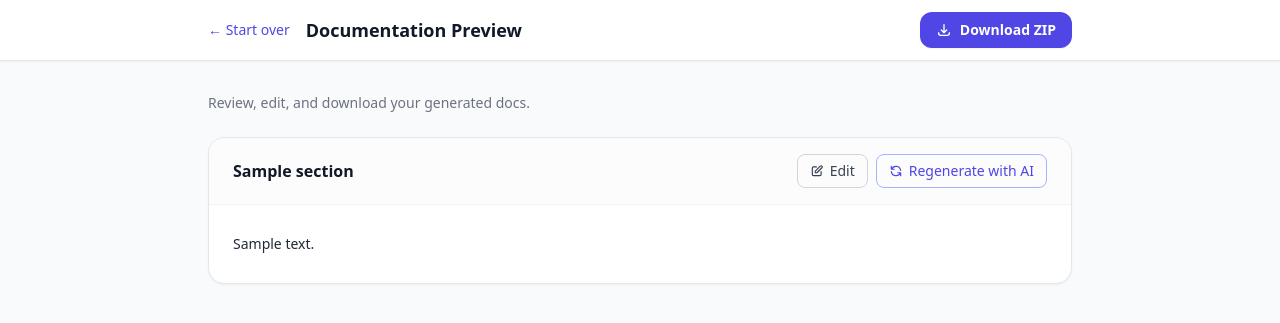
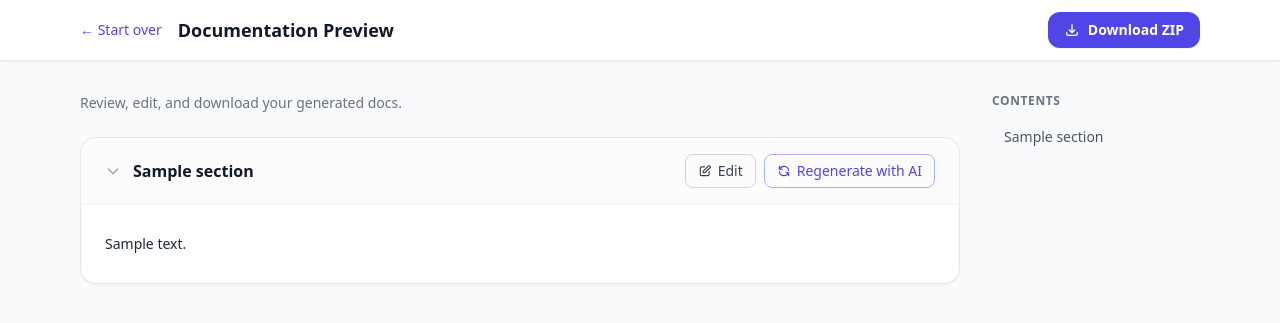
Before and after one commit to nhemant2005/whammy-docs, a FastAPI app: template templates/preview.html in a window 1280 px wide. Shown: the top 323 px of the page. Run offline with FastAPI, Linux system fonts and the light colour scheme; the template is opened without the code that fills it: most values are stand-ins (such as "Sample title", 1, 10 or a date in 2020); some libraries are stand-ins or nearby versions.

Commit message:
feat(ui): collapsible section cards + sticky TOC sidebar — Issue 12
preview.html changes:
- Layout: max-w-6xl flex row — main content (flex-1) + aside (w-52, hidden
  on < md, sticky top-20)
- TOC sidebar lists section titles as smooth-scroll anchor links
- Card header is a clickable toggle (onclick stopPropagation on button group)
- First card expanded on load; remaining cards collapsed (hidden body div)
- Chevron rotates -90deg when collapsed; "Click to expand" hint shown/hidden
- startEdit() and regenSection() auto-expand collapsed cards before acting
- regenSection() now includes 400ms debounce on message events (aligns with
  Issue 11 behavior already in generate.html)
- html { scroll-behavior: smooth } enables native smooth scroll for TOC links

Files: templates/preview.html, docs/issues/done/12-collapsible-sections-toc.md
74 tests pass; no backend changes.

```diff
--- a/templates/preview.html
+++ b/templates/preview.html
@@ -7,6 +7,7 @@
   <script src="https://cdn.tailwindcss.com"></script>
   <script src="https://cdn.jsdelivr.net/npm/marked/marked.min.js"></script>
   <style>
+    html { scroll-behavior: smooth; }
     .prose h1 { font-size: 1.5rem; font-weight: 700; margin: 1rem 0 0.5rem; }
     .prose h2 { font-size: 1.25rem; font-weight: 600; margin: 0.75rem 0 0.5rem; }
     .prose h3 { font-size: 1.1rem; font-weight: 600; margin: 0.5rem 0 0.25rem; }
@@ -23,7 +24,7 @@
 
   <!-- Sticky header -->
   <header class="sticky top-0 z-10 bg-white/90 backdrop-blur-sm border-b border-gray-200 shadow-sm">
-    <div class="max-w-4xl mx-auto px-4 py-3 flex items-center justify-between">
+    <div class="max-w-6xl mx-auto px-4 py-3 flex items-center justify-between">
       <div class="flex items-center gap-4">
         <a href="/" class="text-sm text-indigo-600 hover:underline">&larr; Start over</a>
         <h1 class="text-lg font-bold text-gray-900">Documentation Preview</h1>
@@ -41,8 +42,10 @@
     </div>
   </header>
 
-  <div class="max-w-4xl mx-auto px-4 py-8">
+  <div class="max-w-6xl mx-auto px-4 py-8 flex gap-8">
 
+    <!-- Main content -->
+    <main class="flex-1 min-w-0">
       <p class="text-gray-500 mb-6 text-sm">Review, edit, and download your generated docs.</p>
 
       <!-- Section cards -->
@@ -50,10 +53,27 @@
         {% for section in sections %}
         <div id="{{ section.id }}" class="bg-white rounded-2xl shadow-sm border border-gray-200 overflow-hidden">
 
-        <!-- Card header -->
-        <div class="flex items-center justify-between px-6 py-4 border-b border-gray-100 bg-gray-50/50">
+          <!-- Card header — clickable toggle -->
+          <div
+            class="flex items-center justify-between px-6 py-4 border-b border-gray-100 bg-gray-50/50 cursor-pointer select-none"
+            onclick="toggleSection('{{ section.key }}')"
+          >
+            <div class="flex items-center gap-3 min-w-0">
+              <!-- Chevron indicator -->
+              <svg
+                id="chevron-{{ section.key }}"
+                class="h-4 w-4 text-gray-400 transition-transform duration-200 flex-shrink-0{% if not loop.first %} -rotate-90{% endif %}"
+                fill="none" viewBox="0 0 24 24" stroke="currentColor"
+              >
+                <path stroke-linecap="round" stroke-linejoin="round" stroke-width="2" d="M19 9l-7 7-7-7" />
+              </svg>
               <h2 class="text-base font-semibold text-gray-900">{{ section.title }}</h2>
-          <div class="flex items-center gap-2">
+              {% if not loop.first %}
+              <span id="expand-hint-{{ section.key }}" class="text-xs text-gray-400 italic">Click to expand</span>
+              {% endif %}
+            </div>
+            <!-- Buttons — stopPropagation so clicks don't toggle the card -->
+            <div class="flex items-center gap-2 flex-shrink-0" onclick="event.stopPropagation()">
               <button
                 id="edit-btn-{{ section.key }}"
                 onclick="startEdit('{{ section.key }}')"
@@ -89,7 +109,10 @@
             </div>
           </div>
 
-        <!-- Unsaved indicator (hidden by default) -->
+          <!-- Collapsible body (first section expanded, rest collapsed) -->
+          <div id="section-body-{{ section.key }}"{% if not loop.first %} class="hidden"{% endif %}>
+
+            <!-- Unsaved indicator -->
             <div id="unsaved-{{ section.key }}" class="hidden px-6 py-2 bg-amber-50 border-b border-amber-100">
               <p class="text-xs text-amber-700 font-medium">Unsaved changes — click Save to keep your edits</p>
             </div>
@@ -106,8 +129,26 @@
             >{{ section.content }}</textarea>
 
           </div>
+
+        </div>
         {% endfor %}
       </div>
+    </main>
+
+    <!-- Sticky TOC sidebar — hidden on mobile -->
+    <aside class="hidden md:block w-52 flex-shrink-0">
+      <div class="sticky top-20">
+        <p class="text-xs font-semibold text-gray-500 uppercase tracking-wider mb-3">Contents</p>
+        <nav class="space-y-1">
+          {% for section in sections %}
+          <a
+            href="#{{ section.id }}"
+            class="block px-3 py-1.5 text-sm text-gray-600 rounded-lg hover:bg-gray-100 hover:text-gray-900 transition-colors"
+          >{{ section.title }}</a>
+          {% endfor %}
+        </nav>
+      </div>
+    </aside>
 
   </div>
 
@@ -123,7 +164,28 @@
     })();
     {% endfor %}
 
+    function toggleSection(key) {
+      const body = document.getElementById("section-body-" + key);
+      const chevron = document.getElementById("chevron-" + key);
+      const hint = document.getElementById("expand-hint-" + key);
+
+      const collapsed = body.classList.contains("hidden");
+      if (collapsed) {
+        body.classList.remove("hidden");
+        chevron.classList.remove("-rotate-90");
+        if (hint) hint.classList.add("hidden");
+      } else {
+        body.classList.add("hidden");
+        chevron.classList.add("-rotate-90");
+        if (hint) hint.classList.remove("hidden");
+      }
+    }
+
     function startEdit(key) {
+      // Auto-expand if section is collapsed
+      const body = document.getElementById("section-body-" + key);
+      if (body.classList.contains("hidden")) toggleSection(key);
+
       document.getElementById("rendered-" + key).classList.add("hidden");
       document.getElementById("editor-" + key).classList.remove("hidden");
       document.getElementById("edit-btn-" + key).classList.add("hidden");
@@ -162,6 +224,10 @@
     `;
 
     function regenSection(sessionId, key) {
+      // Auto-expand if section is collapsed
+      const body = document.getElementById("section-body-" + key);
+      if (body.classList.contains("hidden")) toggleSection(key);
+
       const btn = document.getElementById("regen-btn-" + key);
       btn.disabled = true;
       btn.innerHTML = `
@@ -179,6 +245,8 @@
       document.getElementById("save-btn-" + key).classList.add("hidden");
       document.getElementById("unsaved-" + key).classList.add("hidden");
 
+      rendered.classList.add("opacity-30");
+
       let accumulated = "";
       let renderTimer = null;
       const es = new EventSource(`/regenerate/${sessionId}/${key}`);
@@ -187,19 +255,20 @@
         clearTimeout(renderTimer);
         renderTimer = setTimeout(() => {
           rendered.innerHTML = marked.parse(accumulated);
-          document.getElementById("editor-" + key).value = accumulated;
         }, 400);
       });
       es.addEventListener("done", () => {
         es.close();
         clearTimeout(renderTimer);
         rendered.innerHTML = marked.parse(accumulated);
+        rendered.classList.remove("opacity-30");
         document.getElementById("editor-" + key).value = accumulated;
         btn.disabled = false;
         btn.innerHTML = REGEN_BTN_IDLE;
       });
       es.onerror = () => {
         es.close();
+        clearTimeout(renderTimer);
         btn.disabled = false;
         btn.innerHTML = REGEN_BTN_IDLE;
       };
```
Also changed, not shown: docs/issues/done/12-collapsible-sections-toc.md (added, +27 -0 lines). Lines whose indentation alone changed are shown as unchanged.
